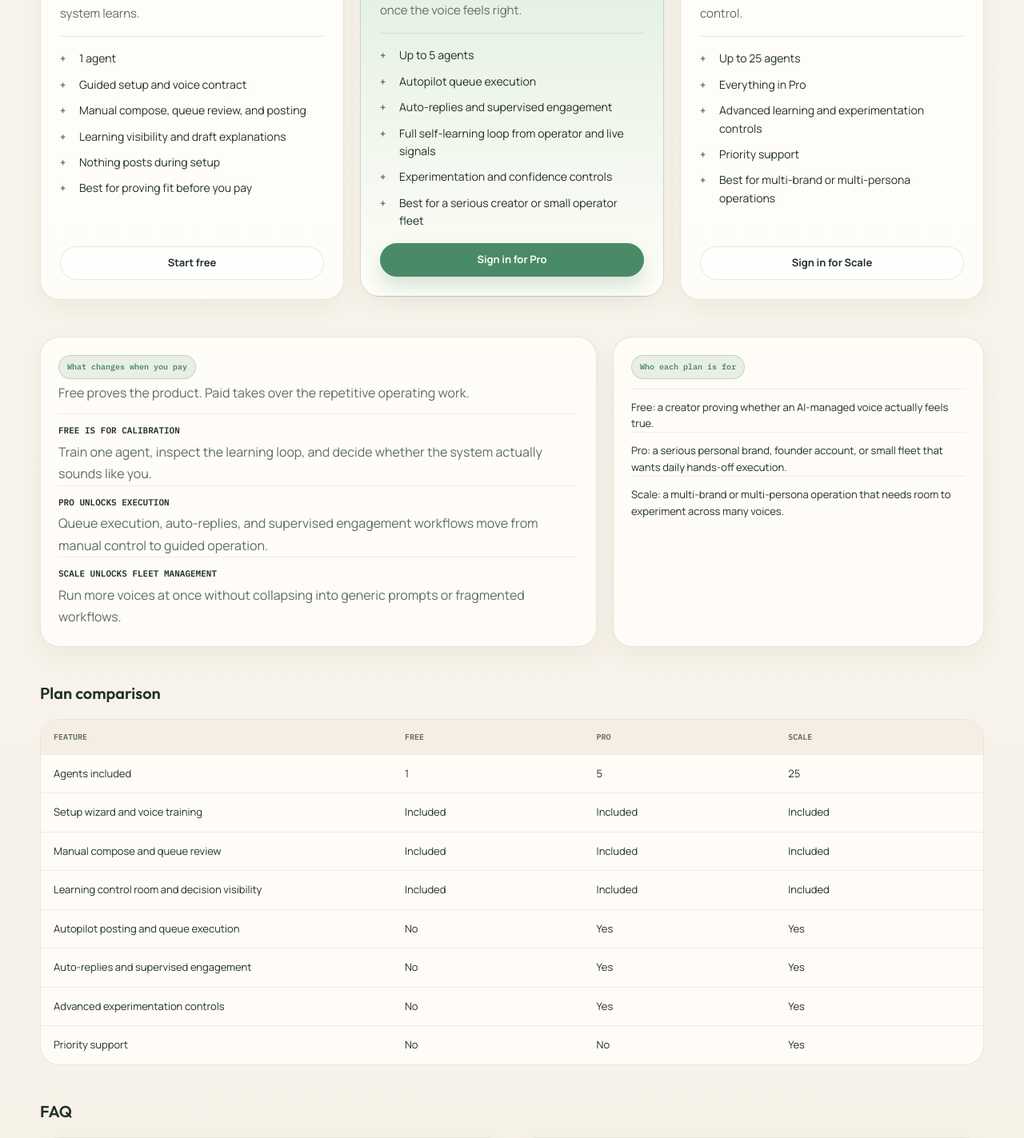
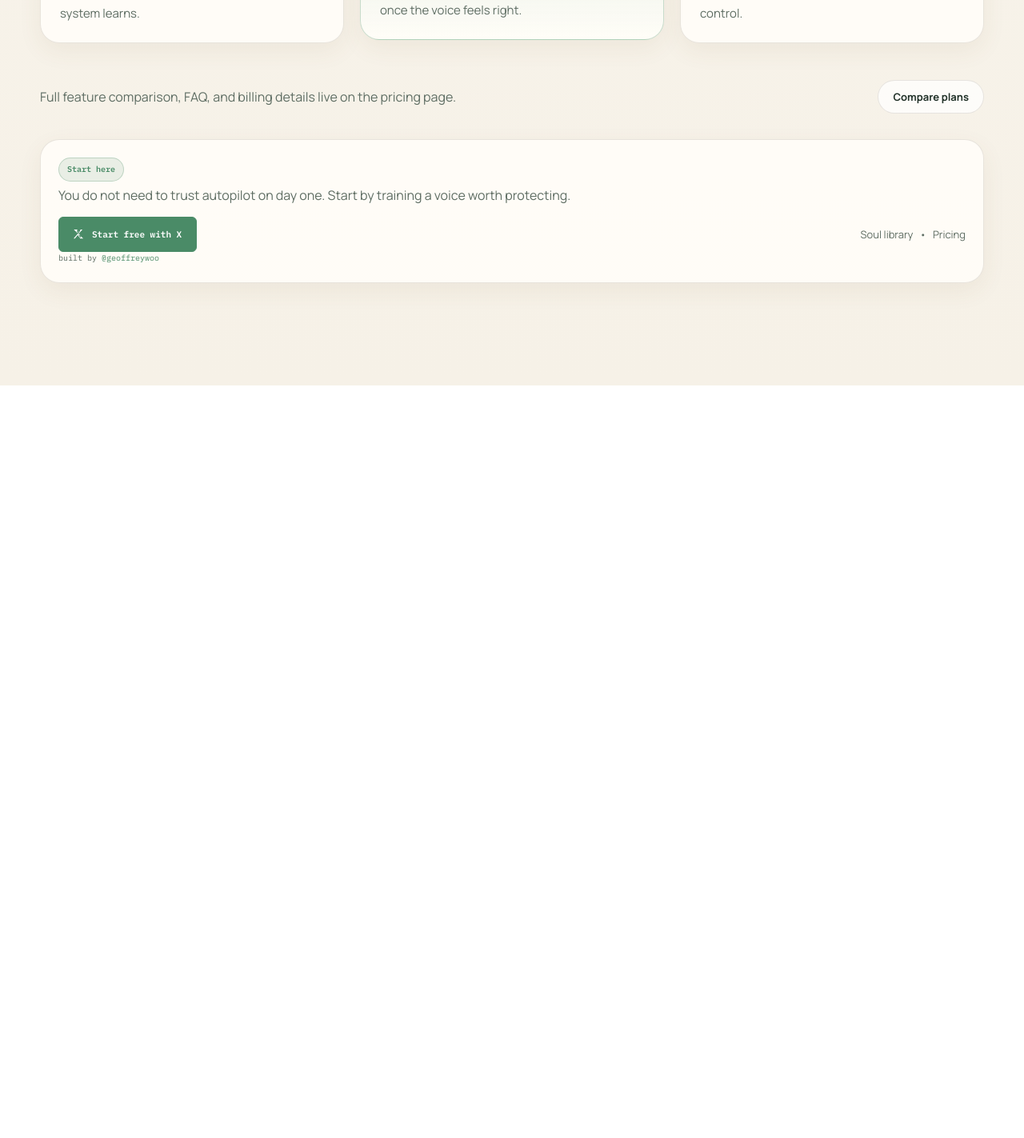
Before and after one commit to geoffreywoo/clawfable, a Next.js app: page / in a window 1280 px wide. Shown: the part 3340-4763 px from the top of the page at 80% size. After the commit the page ends 3822 px from the top, so only its background shows below. Built offline with nearby package versions, Linux system fonts and the light colour scheme.

Commit message:
perf: trim landing payload

```diff
--- a/app/fonts.ts
+++ b/app/fonts.ts
@@ -17,4 +17,5 @@ export const fontMono = IBM_Plex_Mono({
   variable: '--font-mono',
   weight: ['400', '500', '600'],
   display: 'swap',
+  preload: false,
 });
--- a/app/page.tsx
+++ b/app/page.tsx
@@ -2,7 +2,7 @@ import { LoginFormButton } from './components/login-form-button';
 import { Logo } from './components/logo';
 import { CONTROL_ROOM_PATH } from '@/lib/app-routes';
 import { getPublicSoulSummaries } from '@/lib/dashboard-data';
-import { MARKETING_COMPARE_ROWS, MARKETING_FAQS, MARKETING_PLANS } from '@/lib/site-marketing';
+import { MARKETING_PLANS } from '@/lib/site-marketing';
 
 function XMark() {
   return (
@@ -10,6 +10,11 @@ function XMark() {
       <path d="M9.3 2h2.5l-5.5 6.2L13 14h-4.1l-3.4-4.4L1.8 14H0l5.8-6.6L.3 2h4.2l3 4L9.3 2zm-.8 10.8h1.4L5.5 3.4H4L8.5 12.8z" fill="currentColor" />
     </svg>
   );
+}
+
+function previewText(text: string | null | undefined, fallback: string, maxLength = 150) {
+  const clean = (text || fallback).replace(/\s+/g, ' ').trim();
+  return clean.length <= maxLength ? clean : `${clean.slice(0, maxLength).trimEnd()}...`;
 }
 
 export const revalidate = 300;
@@ -233,7 +238,7 @@ export default async function HomePage() {
                           <span className="landing-soul-type">{agent.category}</span>
                         </div>
                         <p className="landing-soul-summary">
-                          {agent.soulSummary || 'Open source SOUL preset'}
+                          {previewText(agent.soulSummary, 'Open source SOUL preset')}
                         </p>
                       </a>
                     ))}
@@ -269,7 +274,7 @@ export default async function HomePage() {
                           </div>
                         </div>
                         <p className="landing-live-summary">
-                          {agent.soulSummary || 'Live public agent'}
+                          {previewText(agent.soulSummary, 'Live public agent')}
                         </p>
                       </a>
                     ))}
@@ -306,7 +311,7 @@ export default async function HomePage() {
               </div>
             </div>
 
-            <section className="pricing-grid">
+            <div className="pricing-grid">
               {MARKETING_PLANS.map((plan) => (
                 <article
                   key={plan.id}
@@ -324,99 +329,16 @@ export default async function HomePage() {
                     <span className="pricing-card-cadence">{plan.cadence}</span>
                   </div>
                   <p className="pricing-card-headline">{plan.headline}</p>
-                  <div className="pricing-card-divider" />
-                  <div className="pricing-card-feature-list">
-                    {plan.features.map((feature) => (
-                      <div key={feature} className="pricing-card-feature">
-                        <span className="pricing-card-feature-mark">+</span>
-                        <span>{feature}</span>
-                      </div>
-                    ))}
-                  </div>
-                  <div className="pricing-card-actions">
-                    <LoginFormButton className={`btn ${plan.recommended ? 'btn-primary' : 'btn-outline'} btn-wide`}>
-                      {plan.id === 'free' ? 'Start free' : `Sign in for ${plan.name}`}
-                    </LoginFormButton>
-                  </div>
                 </article>
               ))}
-            </section>
+            </div>
 
-            <section className="pricing-story-grid">
-              <div className="landing-panel landing-panel-wide">
-                <div className="landing-panel-header">
-                  <span className="landing-panel-label">What changes when you pay</span>
-                  <p className="landing-panel-caption">Free proves the product. Paid takes over the repetitive operating work.</p>
-                </div>
-                <div className="landing-feature-list">
-                  {[
-                    ['FREE IS FOR CALIBRATION', 'Train one agent, inspect the learning loop, and decide whether the system actually sounds like you.'],
-                    ['PRO UNLOCKS EXECUTION', 'Queue execution, auto-replies, and supervised engagement workflows move from manual control to guided operation.'],
-                    ['SCALE UNLOCKS FLEET MANAGEMENT', 'Run more voices at once without collapsing into generic prompts or fragmented workflows.'],
-                  ].map(([title, description]) => (
-                    <div key={title} className="landing-feature-row">
-                      <p className="landing-feature-title">{title}</p>
-                      <p className="landing-feature-desc">{description}</p>
-                    </div>
-                  ))}
-                </div>
-              </div>
-
-              <div className="landing-panel">
-                <div className="landing-panel-header">
-                  <span className="landing-panel-label">Who each plan is for</span>
-                </div>
-                <div className="landing-trust-list">
-                  {[
-                    'Free: a creator proving whether an AI-managed voice actually feels true.',
-                    'Pro: a serious personal brand, founder account, or small fleet that wants daily hands-off execution.',
-                    'Scale: a multi-brand or multi-persona operation that needs room to experiment across many voices.',
-                  ].map((item) => (
-                    <div key={item} className="landing-trust-item">{item}</div>
-                  ))}
-                </div>
-              </div>
-            </section>
-
-            <section className="pricing-compare">
-              <div className="section-header">
-                <div className="section-title">
-                  <h2>Plan comparison</h2>
-                </div>
-              </div>
-              <div className="pricing-compare-table">
-                <div className="pricing-compare-row pricing-compare-head">
-                  <div>FEATURE</div>
-                  <div>FREE</div>
-                  <div>PRO</div>
-                  <div>SCALE</div>
-                </div>
-                {MARKETING_COMPARE_ROWS.map(([feature, free, pro, scale]) => (
-                  <div key={feature} className="pricing-compare-row">
-                    <div className="pricing-compare-feature">{feature}</div>
-                    <div>{free}</div>
-                    <div>{pro}</div>
-                    <div>{scale}</div>
-                  </div>
-                ))}
-              </div>
-            </section>
-
-            <section className="pricing-faq">
-              <div className="section-header">
-                <div className="section-title">
-                  <h2>FAQ</h2>
-                </div>
-              </div>
-              <div className="pricing-faq-list">
-                {MARKETING_FAQS.map((item) => (
-                  <article key={item.q} className="pricing-faq-item">
-                    <p className="pricing-faq-question">{item.q}</p>
-                    <p className="pricing-faq-answer">{item.a}</p>
-                  </article>
-                ))}
-              </div>
-            </section>
+            <div className="landing-section-footer">
+              <p className="landing-panel-caption">
+                Full feature comparison, FAQ, and billing details live on the pricing page.
+              </p>
+              <a href="/pricing" className="btn btn-outline">Compare plans</a>
+            </div>
           </section>
 
           <section className="landing-final-cta">
```
